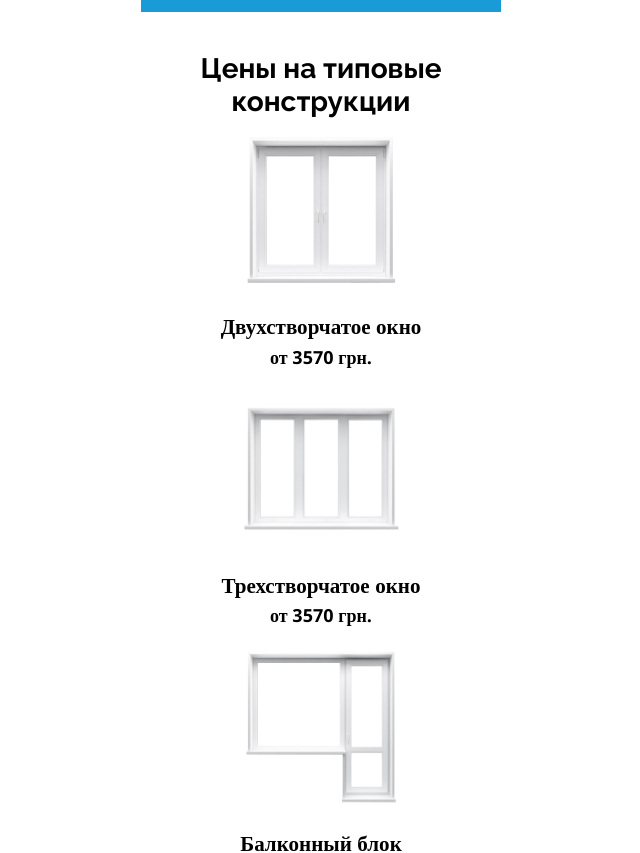
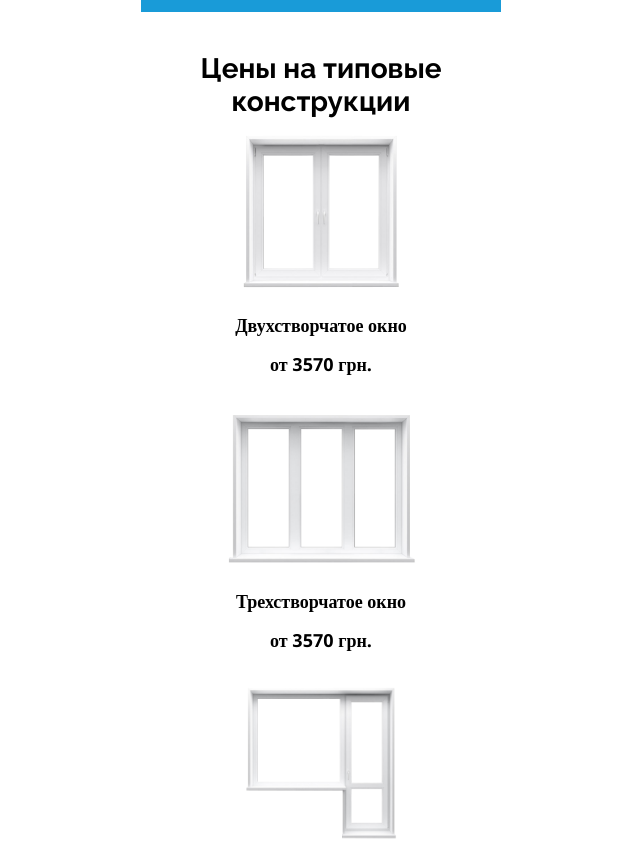
Before and after one commit to Viktoriia-Ksenofontova/magnum, a React (Create React App) app: page / in a window 1280 px wide. Shown: the part 1040-1893 px from the top of the page, without its empty margins (319-959 px from the left). Built offline with nearby package versions, Linux system fonts and the light colour scheme.

Commit message:
change constructionsSection

```diff
--- a/src/components/ConstructionsSection/ConstructionsSection.jsx
+++ b/src/components/ConstructionsSection/ConstructionsSection.jsx
@@ -39,8 +39,10 @@
               alt={construction.name}
               className={s.imageItem}
             />
-            <h3 className={s.nameItem}>{construction.name}</h3>
-            <p className={s.priceItem}>от {construction.price} грн.</p>
+            <div className={s.constructionDescription}>
+              <h3 className={s.nameItem}>{construction.name}</h3>
+              <p className={s.priceItem}> от {construction.price} грн.</p>
+            </div>
           </li>
         ))}
       </ul>
--- a/src/components/ConstructionsSection/ConstructionsSection.module.scss
+++ b/src/components/ConstructionsSection/ConstructionsSection.module.scss
@@ -2,11 +2,10 @@
 @import '../../scss/vars';
 .section {
   text-align: center;
-  @media screen and (max-width: $mobile-max) {
-    padding: 40px 0 0 0;
-  }
+  padding: 40px 0 0 0;
+
   @media screen and (min-width: $tablet) {
-    padding: 134px 0 0 0;
+    padding-top: 134px;
   }
 }
 .sectionTitle {
@@ -23,6 +22,9 @@
     line-height: 0.62;
     margin-bottom: 56px;
   }
+  @media screen and (min-width: $desktop) {
+    margin-bottom: 60px;
+  }
 }
 .constructionList {
   list-style: none;
@@ -31,22 +33,38 @@
   @media screen and (min-width: $tablet) {
     display: flex;
     justify-content: center;
-
+    align-items: flex-start;
     flex-wrap: wrap;
+    margin-bottom: 84px;
   }
 }
 .listItem {
   font-family: 'Open Sans';
   font-style: normal;
-  font-weight: bold;
-  font-size: 18px;
-  line-height: 1.06;
+
   @media screen and (max-width: $mobile-max) {
     &:not(:last-child) {
       margin-bottom: 24px;
     }
   }
+  @media screen and (min-width: $tablet) {
+    position: relative;
+    max-height: 438px;
+    min-height: 400px;
+    &:not(:last-child) {
+      margin-bottom: 44px;
+    }
+    &:not(:nth-child(3n)) {
+      margin-right: 60px;
+    }
+  }
+  @media screen and (min-width: $desktop) {
+    &:not(:nth-child(3n)) {
+      margin-right: 200px;
+    }
+  }
 }
+
 .imageItem {
   @media screen and (max-width: $mobile-max) {
     margin-bottom: 20px;
@@ -57,26 +75,76 @@
     max-width: 715px;
   }
 }
+.constructionDescription {
+  @media screen and (min-width: $tablet) {
+    position: absolute;
+    width: 180px;
+    top: 290px;
+    left: 40%;
+    transform: translateX(-50%);
+  }
+}
 .nameItem {
   margin: 0 0 10px 0;
+  font-weight: bold;
+  @media screen and (max-width: $mobile-max) {
+    font-size: 18px;
+    line-height: 1.06;
+  }
+  @media screen and (min-width: $tablet) {
+    font-size: 24px;
+    line-height: 1.25;
+  }
 }
 .priceItem {
   margin: 0;
+  font-weight: bold;
+  @media screen and (max-width: $mobile-max) {
+    font-size: 18px;
+    line-height: 2.22;
+  }
+  @media screen and (min-width: $tablet) {
+    font-size: 24px;
+    line-height: 1.67;
+  }
 }
 .calculateSection {
-  padding: 36px 20px 44px 20px;
   background-color: $blue;
   text-align: center;
   font-family: 'Open Sans';
   font-style: normal;
+
+  @media screen and (max-width: $mobile-max) {
+    padding: 36px 20px 44px 20px;
+  }
+  @media screen and (min-width: $tablet) {
+    padding-top: 116px;
+    padding-bottom: 128px;
+    background-image: url(../../images/windowPayment1.svg),
+      url(../../images/6-9.svg);
+    background-position-x: 5px, calc(100% - 20px);
+    background-position-y: 84px, 50px;
+    background-repeat: no-repeat, no-repeat;
+  }
+  @media screen and (min-width: $desktop) {
+    background-position-x: 0px, 100%;
+  }
 }
 .calculateText {
-  margin: 0 0 24px 0;
-  padding: 0 20px;
-  font-size: 28px;
-  line-height: 1.18;
+  margin: 0 auto 24px auto;
   color: #ffffff;
   font-weight: bold;
+  @media screen and (max-width: $mobile-max) {
+    padding: 0 20px;
+    font-size: 28px;
+    line-height: 1.18;
+  }
+  @media screen and (min-width: $tablet) {
+    margin-bottom: 34px;
+    width: 486px;
+    font-size: 40px;
+    line-height: 1.25;
+  }
 }
 .btn {
   text-align: center;
```
Also changed, not shown: public/images/constructions/window2.png, public/images/constructions/window3.png.
